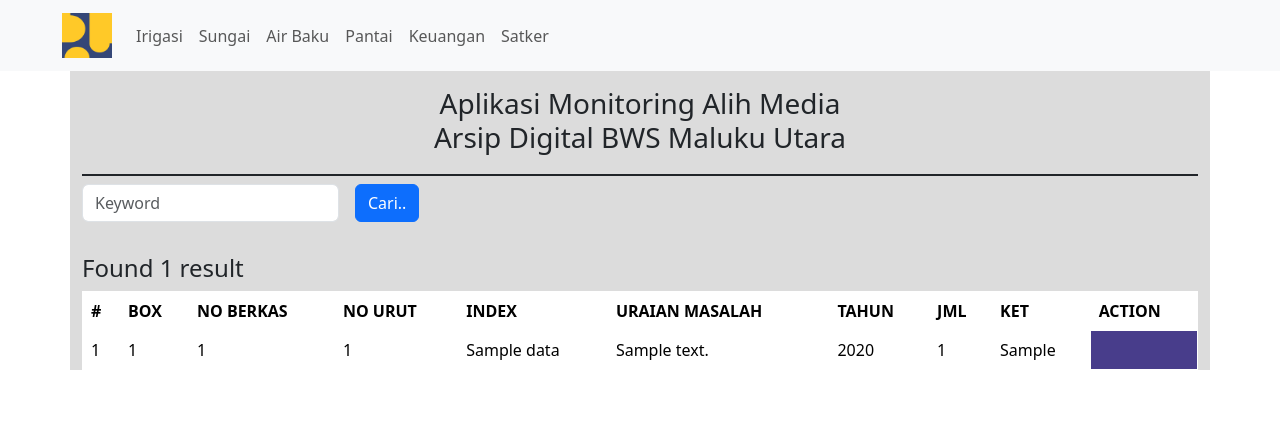
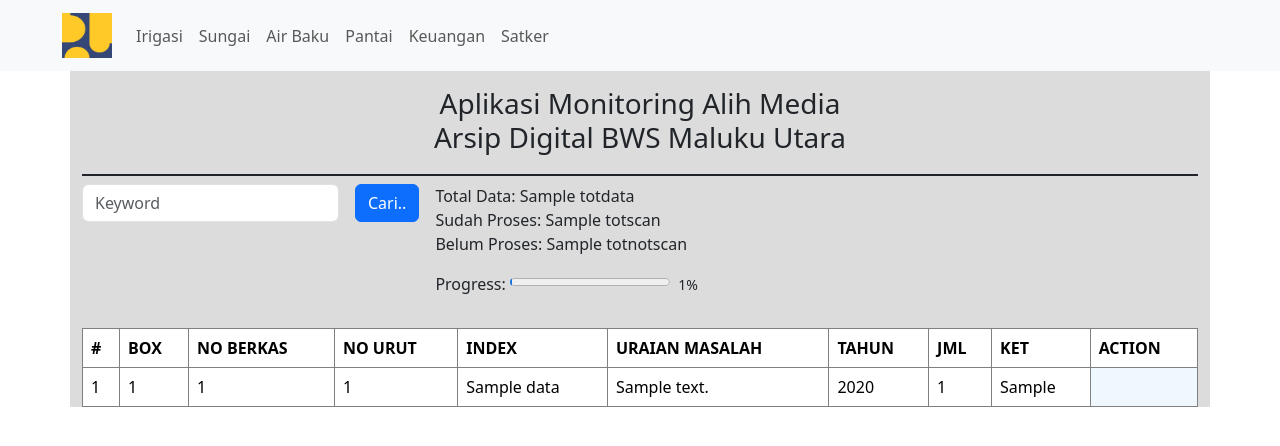
Before and after one commit to githubfarid1/bwsmalut, a Django app: template templates/irigasi.html in a window 1280 px wide. Shown: the top 446 px of the page. Run offline with Django 4.2, Linux system fonts and the light colour scheme; the template is opened without the code that fills it: most values are stand-ins (such as "Sample title", 1, 10 or a date in 2020); some libraries are stand-ins or nearby versions.

Commit message:
update scripts

```diff
--- a/static/arsip/style.css
+++ b/static/arsip/style.css
@@ -17,16 +17,16 @@
 }
 
 table, tr, th, td {
-    border: 1px solid white;
-    background-color: darkslateblue;
-    color: white;
+    border: 1px solid gray;
+    background-color: aliceblue;
+    color: black;
 }
 td > a {
     text-decoration: underline;
-    color: yellow;
+    color: darkblue;
 
 }
 
 td.file-exist {
-    background-color: cadetblue;
+    background-color: mediumaquamarine;
 }
--- a/templates/irigasi.html
+++ b/templates/irigasi.html
@@ -48,15 +48,24 @@
       <div class="col-auto">
         <button type="submit" class="btn btn-primary mb-3">Cari..</button>
       </div>
+      <div class="col-auto">
+        <p>Total Data: {{ totdata }} <br/>Sudah Proses: {{ totscan }}<br/>Belum Proses: {{ totnotscan }}</p>
+        <p><label for="file">Progress:</label>
+          <progress id="file" value="{{ percent }}" max="100"></progress>&nbsp;&nbsp;<small>{{ percent }}%</small>
+        </p>
+      </div>
+
+
     </form>
-    <h4>
+    {% comment %} <h4>
     {% with data|length as total_results %}
     Found {{ total_results }} result{{ total_results|pluralize }}
     {% endwith %}
-    </h4>
+    </h4> {% endcomment %}
+
     <table class="table">
       <thead>
-        <tr style="background-color: black;">
+        <tr style="background-color: beige">
           <th scope="col">#</th>
           <th scope="col">BOX</th>
           <th scope="col">NO BERKAS</th>
```
Also changed, not shown: arsip/views.py (+30 -4 lines), tes.py (+6 -4 lines).
